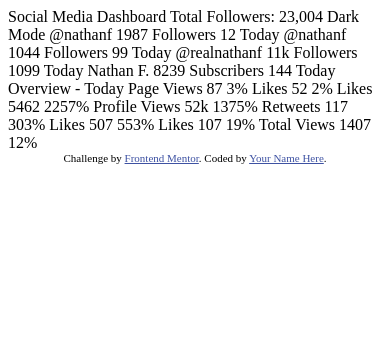
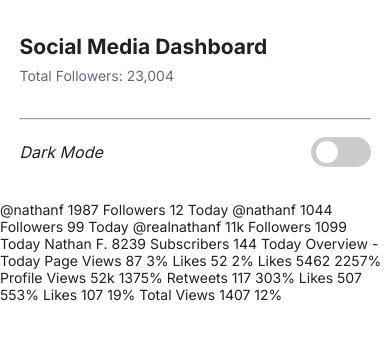
Before and after one commit to T-Baran/Frontend-mentor-social-media-dashboard, a plain HTML site: page index.html in a window 390 px wide. Drawn offline with Linux system fonts and the light colour scheme.

Commit message:
Added dark mode toggle and nav
nav is styled for mobile design

```diff
--- /dev/null
+++ b/app.js
@@ -0,0 +1,35 @@
+const toggleSwitch = document.querySelector(
+  '.theme-switch input[type="checkbox"]'
+);
+
+function switchTheme(e) {
+  if (e.target.checked) {
+    document.documentElement.setAttribute("data-theme", "dark");
+  } else {
+    document.documentElement.setAttribute("data-theme", "light");
+  }
+}
+
+toggleSwitch.addEventListener("change", switchTheme, false);
+
+function switchTheme(e) {
+  if (e.target.checked) {
+    document.documentElement.setAttribute("data-theme", "dark");
+    localStorage.setItem("theme", "dark");
+  } else {
+    document.documentElement.setAttribute("data-theme", "light");
+    localStorage.setItem("theme", "light");
+  }
+}
+
+const currentTheme = localStorage.getItem("theme")
+  ? localStorage.getItem("theme")
+  : null;
+
+if (currentTheme) {
+  document.documentElement.setAttribute("data-theme", currentTheme);
+
+  if (currentTheme === "dark") {
+    toggleSwitch.checked = true;
+  }
+}
--- /dev/null
+++ b/css/style.scss
@@ -0,0 +1,108 @@
+@import url("https://fonts.googleapis.com/css2?family=Inter:wght@400;700&display=swap");
+//scss code goes there
+
+//reseting margins paddings
+* {
+  margin: 0;
+  padding: 0;
+  box-sizing: border-box;
+}
+//declaring set of variables for darkmode
+:root {
+  --bg: hsl(0, 0%, 100%);
+  --bg-top: hsl(225, 100%, 98%);
+  --card-bg: hsl(227, 47%, 96%);
+  --text: hsl(230, 17%, 14%);
+  --text-secondary: hsl(228, 12%, 44%);
+}
+[data-theme="dark"] {
+  --bg: hsl(230, 17%, 14%);
+  --bg-t: hsl(232, 19%, 15%);
+  --card-bg: hsl(228, 28%, 20%);
+  --text: hsl(0, 0%, 100%);
+  --text-secondary: hsl(228, 34%, 66%);
+}
+// ---------- DARK MODE SWITCH START---------------
+.theme-switch-wrapper {
+  display: flex;
+  align-items: center;
+  justify-content: space-between;
+  margin-bottom: 4vh;
+
+  em {
+    margin-right: 10px;
+    font-size: 1rem;
+  }
+}
+.theme-switch {
+  display: inline-block;
+  height: 30px;
+  position: relative;
+  width: 60px;
+}
+
+.theme-switch input {
+  display: none;
+}
+
+.slider {
+  background-color: #ccc;
+  bottom: 0;
+  cursor: pointer;
+  left: 0;
+  position: absolute;
+  right: 0;
+  top: 0;
+  transition: 0.4s;
+}
+
+.slider:before {
+  background-color: #fff;
+  bottom: 4px;
+  content: "";
+  height: 22px;
+  left: 5.5px;
+  position: absolute;
+  transition: 0.4s;
+  width: 22px;
+}
+
+input:checked + .slider {
+  background: linear-gradient(90deg, hsl(210, 78%, 56%), hsl(146, 68%, 55%));
+}
+
+input:checked + .slider:before {
+  transform: translateX(26px);
+}
+
+.slider.round {
+  border-radius: 30px;
+}
+
+.slider.round:before {
+  border-radius: 50%;
+}
+// ---------- DARK MODE SWITCH END---------------
+body {
+  font-size: 14px;
+  font-family: "Inter", sans-serif;
+  color: var(--text);
+  width: 100vw;
+  height: 100vh;
+  background-color: var(--bg);
+}
+nav {
+  width: 90vw;
+  margin-inline: auto;
+
+  h1 {
+    margin-top: 4vh;
+    margin-bottom: 1vh;
+  }
+  p {
+    color: var(--text-secondary);
+  }
+  hr {
+    margin: 4vh auto 2vh auto;
+  }
+}
--- a/index.html
+++ b/index.html
@@ -1,87 +1,48 @@
 <!DOCTYPE html>
 <html lang="en">
   <head>
-  <meta charset="UTF-8">
-  <meta name="viewport" content="width=device-width, initial-scale=1.0"> <!-- displays site properly based on user's device -->
+    <meta charset="UTF-8" />
+    <meta name="viewport" content="width=device-width, initial-scale=1.0" />
+    <!-- displays site properly based on user's device -->
 
-  <link rel="icon" type="image/png" sizes="32x32" href="./images/favicon-32x32.png">
+    <link
+      rel="icon"
+      type="image/png"
+      sizes="32x32"
+      href="./images/favicon-32x32.png"
+    />
 
     <title>Frontend Mentor | [Challenge Name Here]</title>
-
-  <!-- Feel free to remove these styles or customise in your own stylesheet 👍 -->
-  <style>
-    .attribution { font-size: 11px; text-align: center; }
-    .attribution a { color: hsl(228, 45%, 44%); }
-  </style>
+    <link rel="stylesheet" href="./css/style.css" />
+    <script defer src="./app.js"></script>
   </head>
   <body>
+    <nav>
+      <h1>Social Media Dashboard</h1>
+      <p>Total Followers: 23,004</p>
+      <hr/>
+      <div class="theme-switch-wrapper">
+        <em>Dark Mode</em>
+        <label class="theme-switch" for="checkbox">
+          <input type="checkbox" id="checkbox" />
+          <div class="slider round"></div>
+        </label>
+      </div>
+    </nav>
 
-  Social Media Dashboard
-  Total Followers: 23,004
+   <section>
 
-  Dark Mode
+   </section>
 
 
 
-  @nathanf
-  1987
-  Followers
-  12 Today
-
-  @nathanf
-  1044
-  Followers
-  99 Today
-
-  @realnathanf
-  11k
-  Followers
-  1099 Today
-
-  Nathan F.
-  8239
-  Subscribers
-  144 Today
+   @nathanf 1987
+    Followers 12 Today @nathanf 1044 Followers 99 Today @realnathanf 11k
+    Followers 1099 Today Nathan F. 8239 Subscribers 144 Today Overview - Today
+    Page Views 87 3% Likes 52 2% Likes 5462 2257% Profile Views 52k 1375%
+    Retweets 117 303% Likes 507 553% Likes 107 19% Total Views 1407 12%
 
 
-
-  Overview - Today
-
-  Page Views
-  87
-  3%
-
-  Likes
-  52
-  2%
-
-  Likes
-  5462
-  2257%
-
-  Profile Views
-  52k
-  1375%
-
-  Retweets
-  117
-  303%
-
-  Likes
-  507
-  553%
-
-  Likes
-  107
-  19%
-
-  Total Views
-  1407
-  12%
-
-  <div class="attribution">
-    Challenge by <a href="https://www.frontendmentor.io?ref=challenge" target="_blank">Frontend Mentor</a>.
-    Coded by <a href="#">Your Name Here</a>.
     </div>
   </body>
 </html>
```
Also changed, not shown: css/style.css (added), 1 other file. Lines whose indentation alone changed are shown as unchanged.
